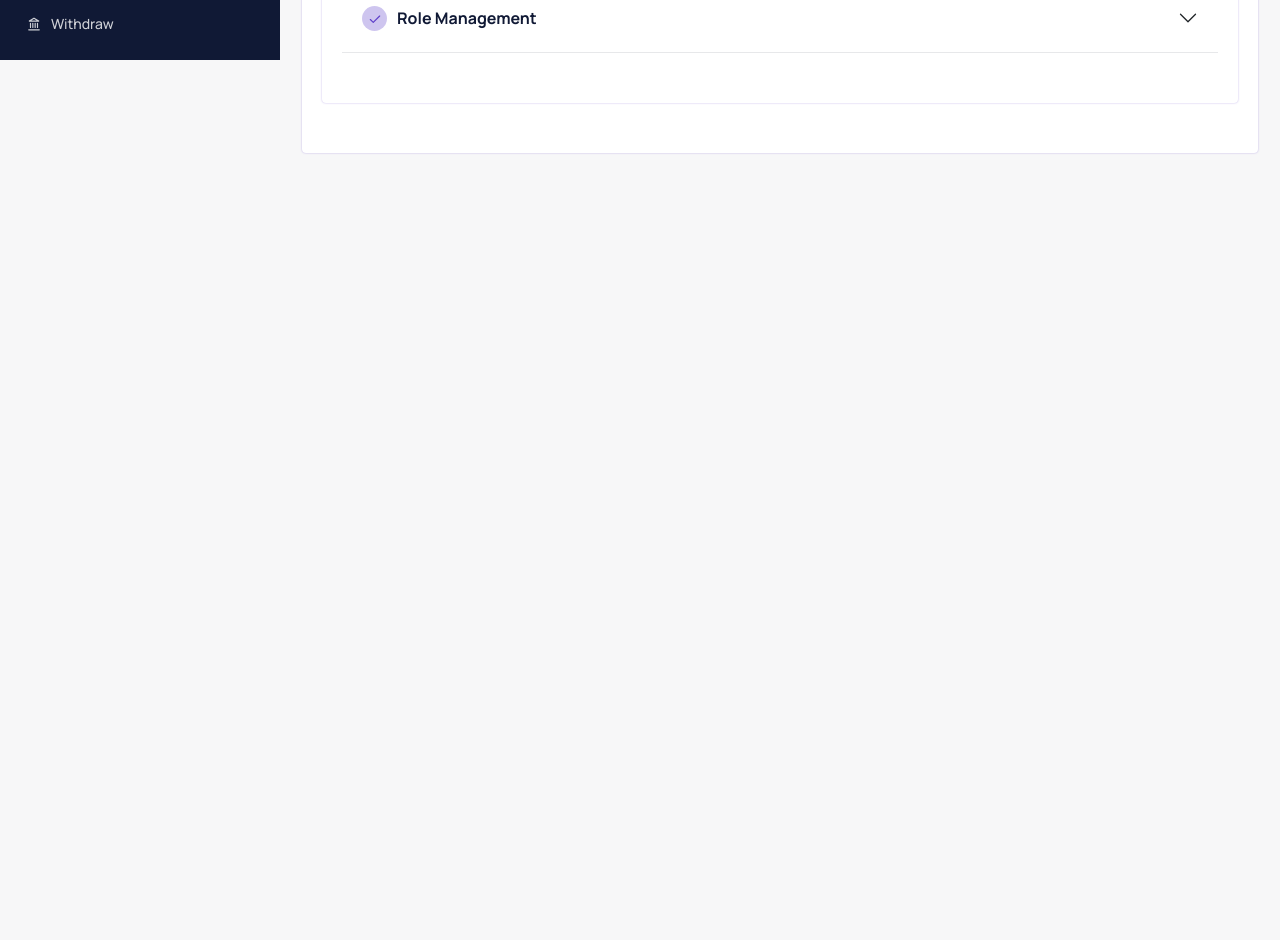
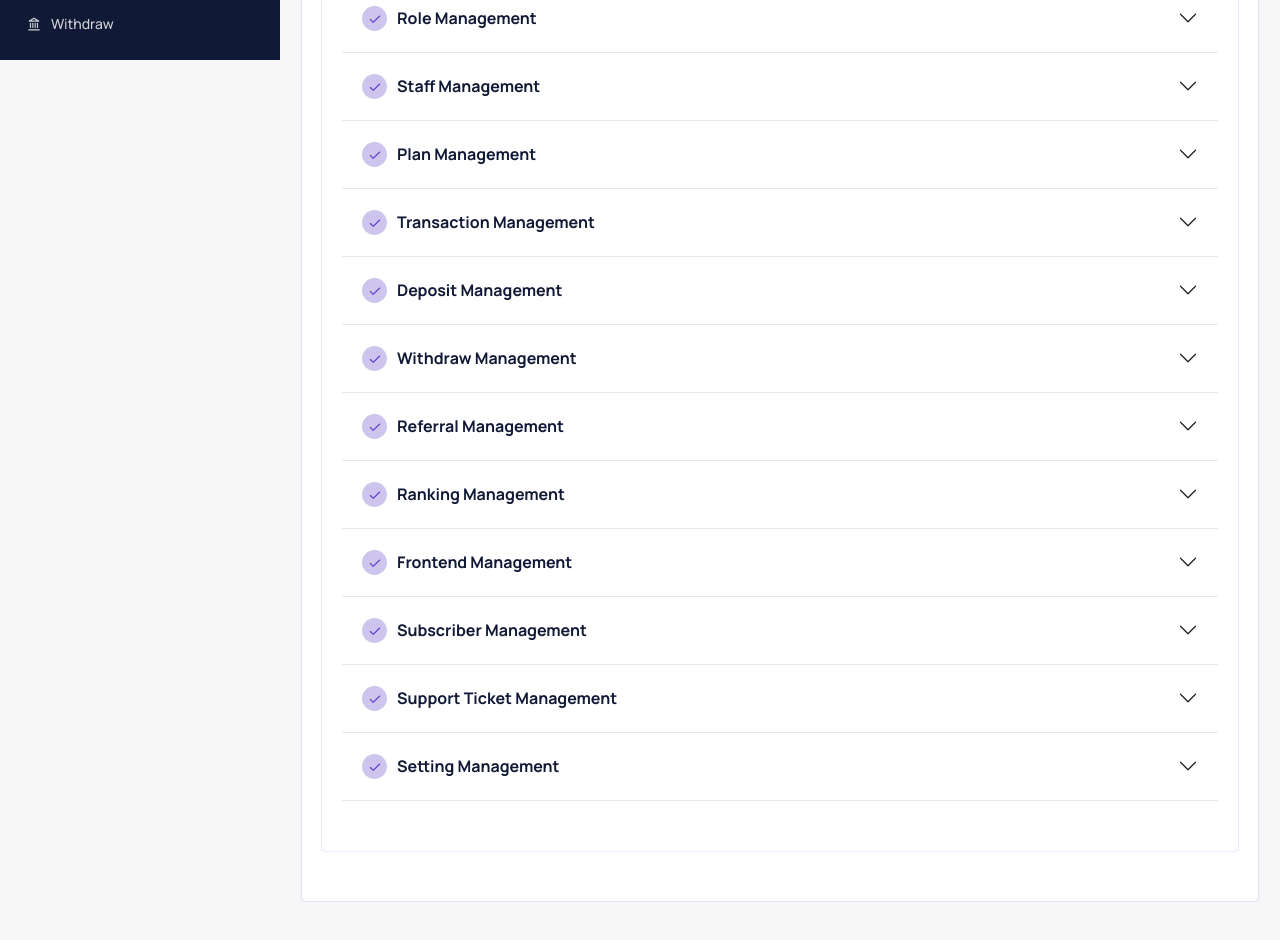
Before and after one commit to arpangroup/react-dashboard-admin, a React (Create React App) app: page /admin/roles/1/edit in a window 1280 px wide. Shown: the part 740-1680 px from the top of the page. Before the commit the page ends 943 px from the top, so only its background shows below. Built offline with nearby package versions, Linux system fonts and the light colour scheme; some icons are missing; what ag-grid-community would draw is missing.

Commit message:
ui changes

```diff
--- a/src/data/rolesData.js
+++ b/src/data/rolesData.js
@@ -18,14 +18,126 @@ export const modules = [
         permissions: [
             { label: "KYC View", id: "kyc-view", value: "8" },
             { label: "KYC Approve", id: "kyc-approve", value: "9" },
+            { label: "KYC List", id: "kyc-list", value: "10" },
+            { label: "KYC Action", id: "kyc-action", value: "11" },
+            { label: "Kyc Form Manage", id: "kyc-form-manage", value: "12" },
         ],
     },
     {
         title: "Role Management",
         id: "RoleManagement",
         permissions: [
-      { label: "Role List", id: "role-list", value: "10" },
-      { label: "Role Create", id: "role-create", value: "11" },
+            { label: "Role List", id: "role-list", value: "13" },
+            { label: "Role Create", id: "role-create", value: "14" },
+            { label: "Role Edit", id: "role-edit", value: "15" },
+        ],
+    },
+    {
+        title: "Staff Management",
+        id: "StaffManagement",
+        permissions: [
+            { label: "Staff List", id: "staff-list", value: "16" },
+            { label: "Staff Create", id: "staff-create", value: "17" },
+            { label: "Staff Edit", id: "staff-edit", value: "18" },
+        ],
+    },
+    {
+        title: "Plan Management",
+        id: "PlanManagement",
+        permissions: [
+            { label: "Schedule Manage", id: "schedule-manage", value: "19" },
+            { label: "Schema List", id: "schema-list", value: "20" },
+            { label: "Schema Create", id: "schema-create", value: "21" },
+            { label: "Schema Edit", id: "schema-edit", value: "22" },
+        ],
+    },
+    {
+        title: "Transaction Management",
+        id: "TransactionManagement",
+        permissions: [
+            { label: "Transaction List", id: "transaction-list", value: "23" },
+            { label: "Investment List", id: "investment-list", value: "24" },
+            { label: "Profit List", id: "profit-list", value: "25" },
+        ],
+    },
+    {
+        title: "Deposit Management",
+        id: "DepositManagement",
+        permissions: [
+            { label: "Automatic Gateway Manage", id: "deposit-automatic-gateway-manage", value: "26" },
+            { label: "Manual Gateway Manage", id: "deposit-manual-gateway-manage", value: "27" },
+            { label: "Deposit List", id: "deposit-list", value: "28" },
+            { label: "Deposit Action", id: "deposit-action", value: "29" },
+        ],
+    },
+    {
+        title: "Withdraw Management",
+        id: "WithdrawManagement",
+        permissions: [
+            { label: "Withdraw List", id: "withdraw-list", value: "30" },
+            { label: "Withdraw Method Manage", id: "withdraw-method-manage", value: "31" },
+            { label: "Withdraw Action", id: "withdraw-action", value: "32" },
+            { label: "Withdraw Schedule", id: "withdraw-schedule", value: "33" },
+        ],
+    },
+    {
+        title: "Referral Management",
+        id: "ReferralManagement",
+        permissions: [
+            { label: "Target Manage", id: "referral-target-manage", value: "34" },
+            { label: "Referral Create", id: "referral-create", value: "35" },
+            { label: "Referral List", id: "referral-list", value: "36" },
+            { label: "Referral Edit", id: "referral-edit", value: "37" },
+            { label: "Referral Delete", id: "referral-delete", value: "38" },
+        ],
+    },
+    {
+        title: "Ranking Management",
+        id: "RankingManagement",
+        permissions: [
+            { label: "Ranking List", id: "ranking-list", value: "39" },
+            { label: "Ranking Create", id: "ranking-create", value: "40" },
+            { label: "Ranking Edit", id: "ranking-edit", value: "41" },
+        ],
+    },
+    {
+        title: "Frontend Management",
+        id: "FrontendManagement",
+        permissions: [
+            { label: "Landing Page Manage", id: "manage-landing-page", value: "42" },
+            { label: "Page Manage", id: "manage-page", value: "43" },
+            { label: "Footer Manage", id: "manage-footer", value: "44" },
+            { label: "Navigation Manage", id: "manage-navifation", value: "45" },
+        ],
+    },
+        {
+        title: "Subscriber Management",
+        id: "SubscriberManagement",
+        permissions: [
+            { label: "Subscriber List", id: "subscriber-list", value: "46" },
+            { label: "Subscriber Mail Sent", id: "subscriber-mail-sent", value: "47" },
+        ],
+    },
+
+        {
+        title: "Support Ticket Management",
+        id: "SupportTicketManagement",
+        permissions: [
+            { label: "Support Ticket List", id: "support-ticket-list", value: "48" },
+            { label: "Support Ticket Action", id: "support-ticket-action", value: "49" },
+        ],
+    },
+    {
+        title: "Setting Management",
+        id: "SettingManagement",
+        permissions: [
+            { label: "Site Setting", id: "setting-site", value: "50" },
+            { label: "Email Setting", id: "setting-email", value: "51" },
+            { label: "Plugin Setting", id: "setting-plugins", value: "52" },
+            { label: "Language Setting", id: "setting-language", value: "53" },
+            { label: "Page Setting", id: "setting-page", value: "54" },
+            { label: "Custom Css", id: "setting-css", value: "55" },
+            { label: "Email Template", id: "setting-email-template", value: "56" },
         ],
     },
     // Add other modules like Staff Management, Plan Management, etc.
```
Lines whose indentation alone changed are shown as unchanged.
